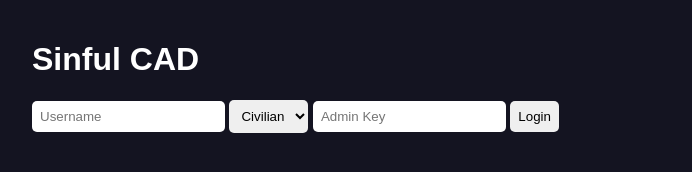
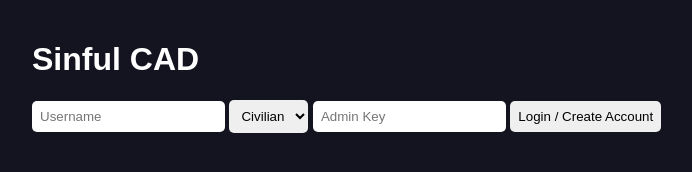
Before and after one commit to elihouchins5227-crypto/Sinful-cad, a website: page public/index.html in a window 1280 px wide. Shown: the whole page, without its empty margins (8-700 px from the left). Drawn offline with Linux system fonts and the light colour scheme.

Commit message:
Change login button to 'Login / Create Account'

```diff
--- a/public/index.html
+++ b/public/index.html
@@ -10,6 +10,7 @@
 
 <div id="login">
   <h1>Sinful CAD</h1>
+
   <input id="username" placeholder="Username">
   <select id="role">
     <option value="civ">Civilian</option>
@@ -18,8 +19,10 @@
     <option value="admin">Admin</option>
   </select>
   <input id="adminkey" placeholder="Admin Key" type="password">
-  <button onclick="login()">Login</button>
+
+  <button id="loginBtn">Login / Create Account</button>
 </div>
+
 
 <div id="cad" style="display:none;">
   <header>🚓 Sinful CAD</header>
```
